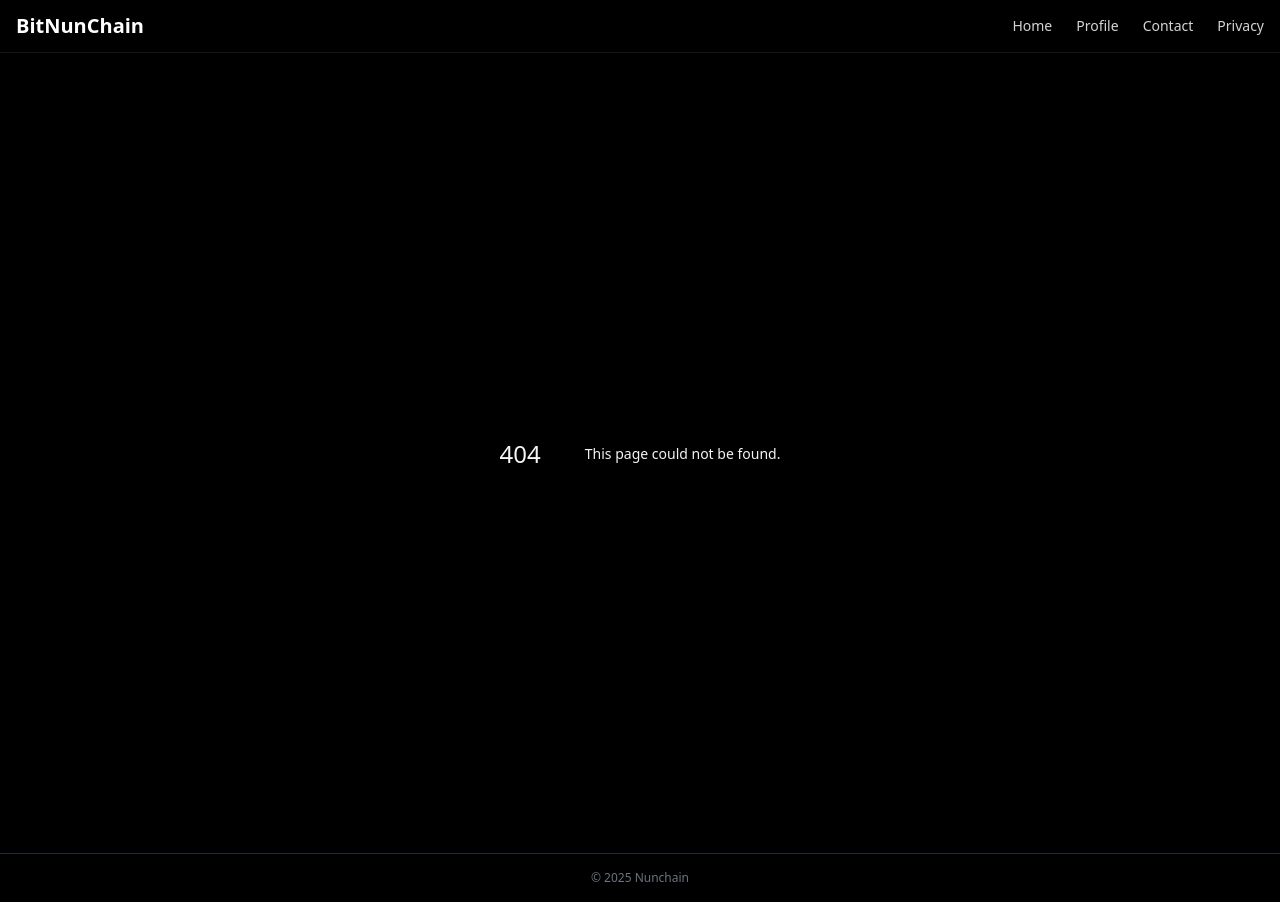
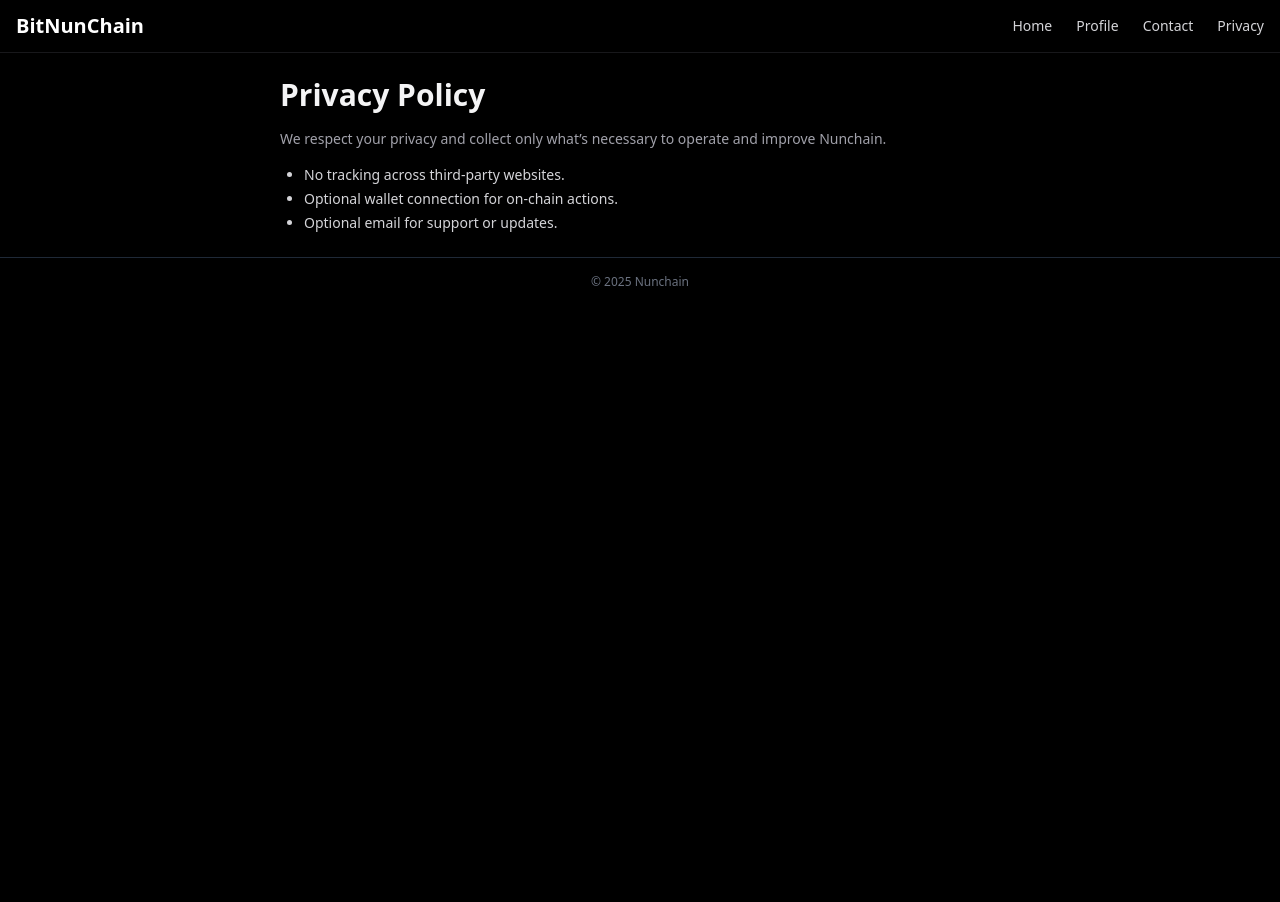
Before and after one commit to BitNunchain/nunchain, a Next.js app: page /privacy in a window 1280 px wide. Before the commit this address had no page. After the commit the page ends 800 px from the top, so only its background shows below. Built offline with nearby package versions, Linux system fonts and the light colour scheme.

Commit message:
Create page.tsx

```diff
--- /dev/null
+++ b/src/app/privacy/page.tsx
@@ -0,0 +1,15 @@
+export default function PrivacyPage() {
+  return (
+    <main className="max-w-3xl mx-auto p-6 space-y-4">
+      <h1 className="text-3xl font-bold">Privacy Policy</h1>
+      <p className="text-zinc-400 text-sm">
+        We respect your privacy and collect only what’s necessary to operate and improve Nunchain.
+      </p>
+      <ul className="list-disc pl-6 text-sm text-zinc-300 space-y-1">
+        <li>No tracking across third-party websites.</li>
+        <li>Optional wallet connection for on‑chain actions.</li>
+        <li>Optional email for support or updates.</li>
+      </ul>
+    </main>
+  )
+}
```
